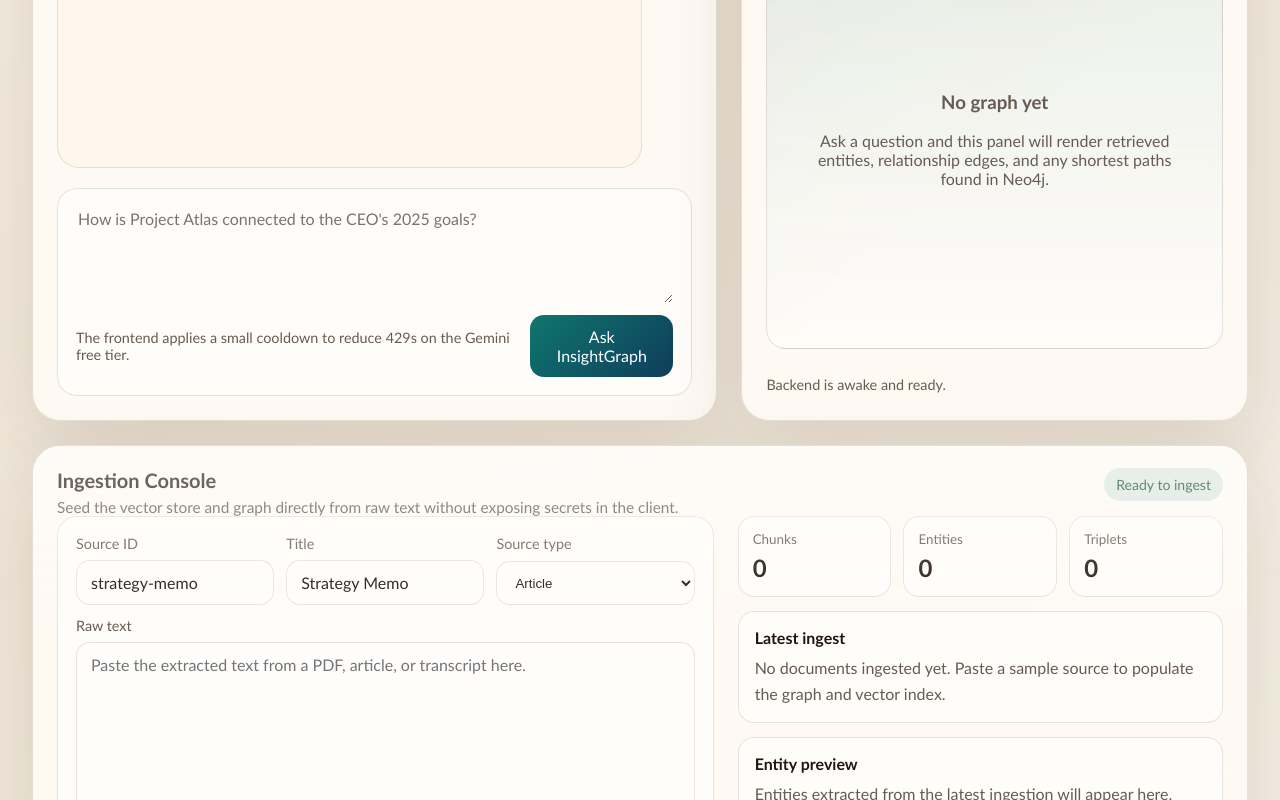
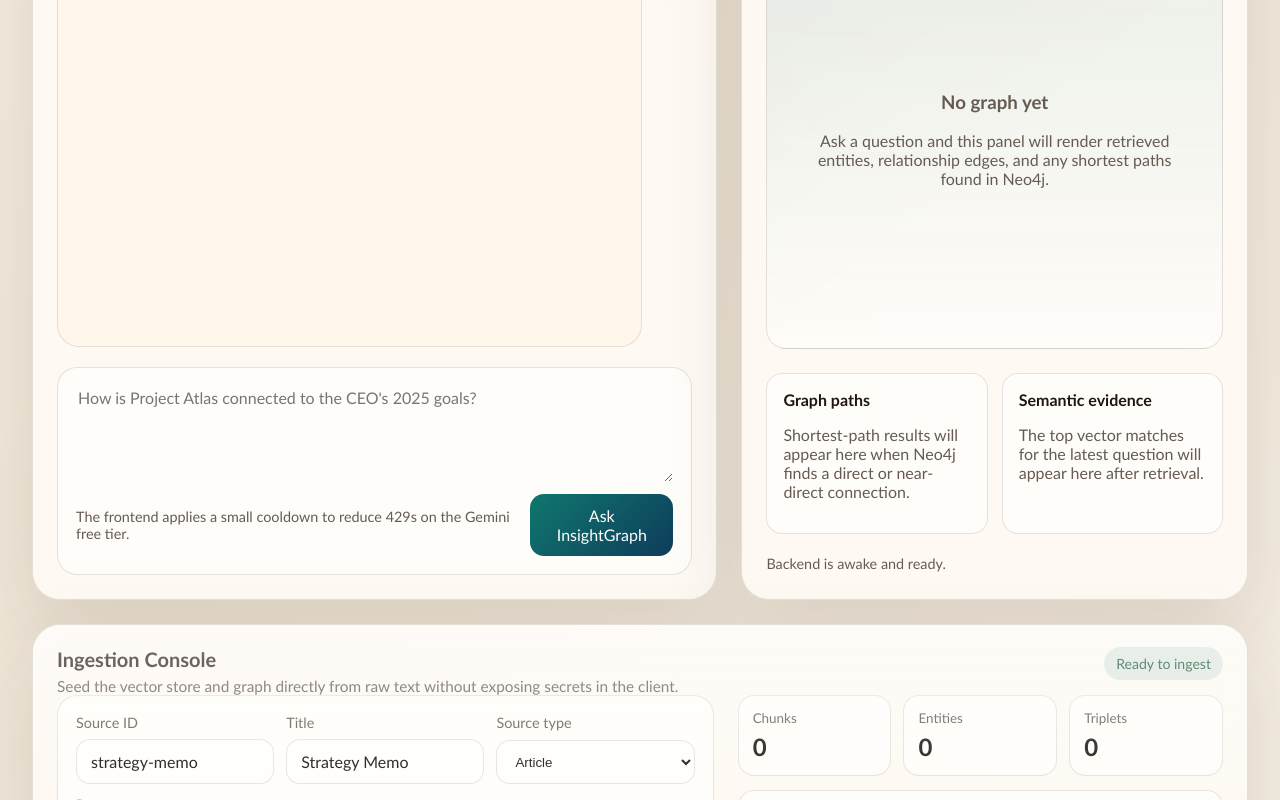
Before and after one commit to Elijah-cod/hybrid-rag-engine, a Next.js app: page / in a window 1280 px wide. Shown: the part 674-1474 px from the top of the page. Built offline with nearby package versions, Linux system fonts and the light colour scheme.

Commit message:
Expose retrieval evidence in the dashboard

```diff
--- a/app/globals.css
+++ b/app/globals.css
@@ -405,6 +405,64 @@ textarea {
   min-height: 420px;
 }
 
+.evidence-grid {
+  display: grid;
+  grid-template-columns: repeat(2, minmax(0, 1fr));
+  gap: 14px;
+  padding: 0 24px 18px;
+}
+
+.evidence-card {
+  padding: 16px;
+  border-radius: var(--radius-md);
+  border: 1px solid var(--line);
+  background: rgba(255, 255, 255, 0.62);
+}
+
+.evidence-card h3 {
+  margin: 0 0 10px;
+  font-size: 1rem;
+}
+
+.path-list,
+.evidence-list {
+  display: grid;
+  gap: 12px;
+}
+
+.path-card,
+.evidence-row {
+  padding: 12px;
+  border-radius: 12px;
+  border: 1px solid var(--line);
+  background: rgba(255, 248, 239, 0.8);
+}
+
+.path-card strong,
+.evidence-heading strong {
+  display: block;
+  margin-bottom: 4px;
+}
+
+.path-card p,
+.evidence-row p {
+  margin: 0 0 8px;
+  color: var(--muted);
+  line-height: 1.55;
+}
+
+.evidence-heading {
+  display: flex;
+  justify-content: space-between;
+  gap: 12px;
+  margin-bottom: 8px;
+}
+
+.evidence-heading span {
+  color: var(--muted);
+  font-size: 0.88rem;
+}
+
 .empty-state {
   height: 100%;
   min-height: 420px;
@@ -466,6 +524,7 @@ textarea {
     grid-template-columns: 1fr;
   }
 
+  .evidence-grid,
   .field-grid,
   .stat-strip,
   .chunk-row {
--- a/components/dashboard-shell.tsx
+++ b/components/dashboard-shell.tsx
@@ -7,7 +7,8 @@ import type {
   ChatApiResponse,
   ChatMessage,
   GraphPayload,
-  IngestionResult
+  IngestionResult,
+  RetrievedSource
 } from "@/lib/types";
 
 const MIN_REQUEST_INTERVAL_MS = 4_500;
@@ -44,6 +45,7 @@ export function DashboardShell() {
   const [ingesting, setIngesting] = useState(false);
   const [ingestError, setIngestError] = useState<string | null>(null);
   const [ingestResult, setIngestResult] = useState<IngestionResult | null>(null);
+  const [latestSources, setLatestSources] = useState<RetrievedSource[]>([]);
 
   useEffect(() => {
     startTransition(() => {
@@ -134,6 +136,7 @@ export function DashboardShell() {
 
       startTransition(() => {
         setGraph(successPayload.graph);
+        setLatestSources(successPayload.sources);
         setMessages((current) => [
           ...current,
           {
@@ -316,6 +319,54 @@ export function DashboardShell() {
             <KnowledgeMap graph={graph} />
           </div>
 
+          <div className="evidence-grid">
+            <div className="evidence-card">
+              <h3>Graph paths</h3>
+              {graph.paths.length > 0 ? (
+                <div className="path-list">
+                  {graph.paths.map((path, index) => (
+                    <div className="path-card" key={`${path.nodes.join("->")}-${index}`}>
+                      <strong>Path {index + 1}</strong>
+                      <p>{path.nodes.join(" → ")}</p>
+                      <div>
+                        {path.relationships.map((relation, relationIndex) => (
+                          <span className="source-chip" key={`${relation}-${relationIndex}`}>
+                            {relation}
+                          </span>
+                        ))}
+                      </div>
+                    </div>
+                  ))}
+                </div>
+              ) : (
+                <p className="ingest-muted">
+                  Shortest-path results will appear here when Neo4j finds a direct or near-direct connection.
+                </p>
+              )}
+            </div>
+
+            <div className="evidence-card">
+              <h3>Semantic evidence</h3>
+              {latestSources.length > 0 ? (
+                <div className="evidence-list">
+                  {latestSources.map((source) => (
+                    <div className="evidence-row" key={source.id}>
+                      <div className="evidence-heading">
+                        <strong>{source.title || source.sourceId}</strong>
+                        <span>{(source.similarity * 100).toFixed(1)}% match</span>
+                      </div>
+                      <p>{source.content.slice(0, 180)}{source.content.length > 180 ? "..." : ""}</p>
+                    </div>
+                  ))}
+                </div>
+              ) : (
+                <p className="ingest-muted">
+                  The top vector matches for the latest question will appear here after retrieval.
+                </p>
+              )}
+            </div>
+          </div>
+
           <div className="footnote">
             <div className="status-text" data-variant={statusVariant}>
               {statusText}
```
